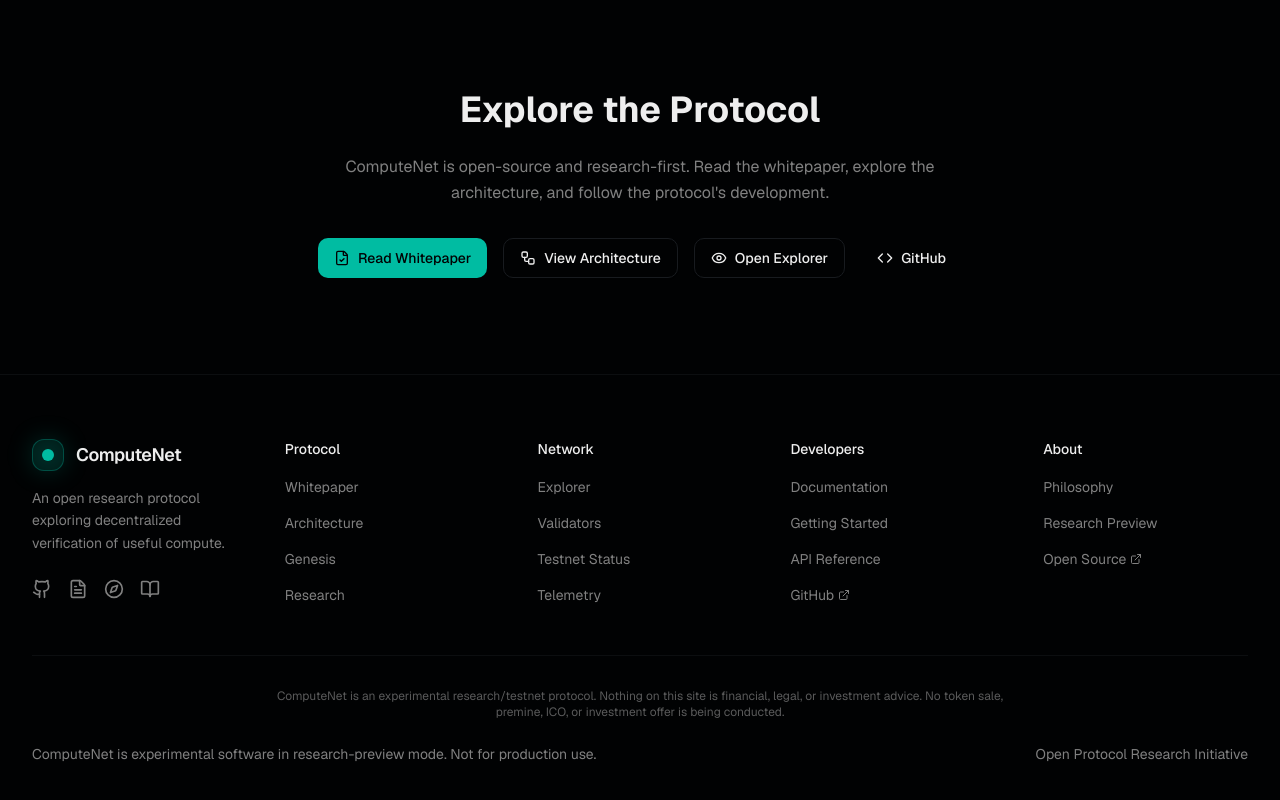
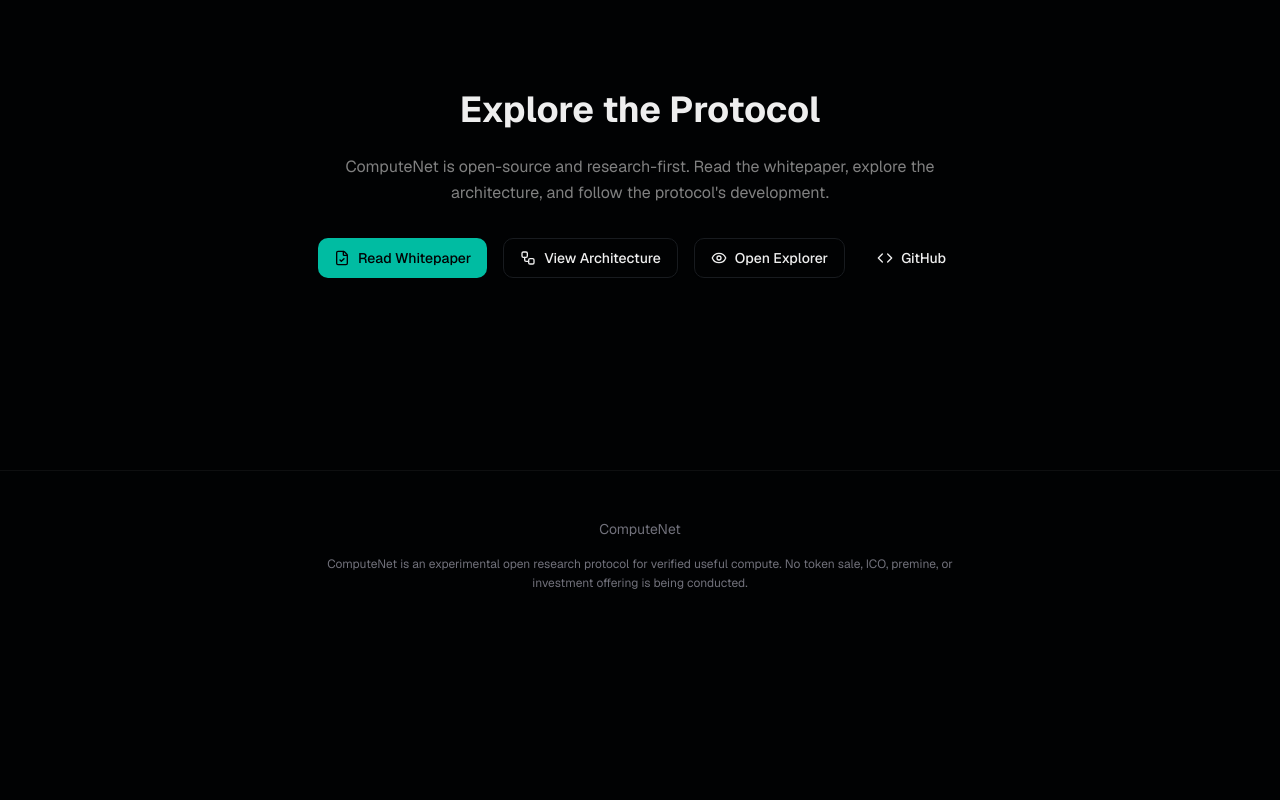
Before and after one commit to Ahoman01/computenet-site-v3, a Next.js app: page / in a window 1280 px wide. Shown: the part 6243-7043 px from the top of the page. After the commit the page ends 6885 px from the top, so only its background shows below. Built offline with nearby package versions, Linux system fonts and the light colour scheme.

Commit message:
Replace footer with simplified disclaimer

```diff
--- a/components/footer.tsx
+++ b/components/footer.tsx
@@ -1,175 +1,15 @@
-import Link from "next/link"
-import { Github, FileText, Compass, BookOpen, ExternalLink } from "lucide-react"
-
-const footerLinks = {
-  protocol: [
-    { label: "Whitepaper", href: "/whitepaper" },
-    { label: "Architecture", href: "/architecture" },
-    { label: "Genesis", href: "/genesis" },
-    { label: "Research", href: "/research" },
-  ],
-  network: [
-    { label: "Explorer", href: "/explorer" },
-    { label: "Validators", href: "/validators" },
-    { label: "Testnet Status", href: "/explorer" },
-    { label: "Telemetry", href: "/explorer" },
-  ],
-  developers: [
-    { label: "Documentation", href: "/docs" },
-    { label: "Getting Started", href: "/docs" },
-    { label: "API Reference", href: "/docs" },
-    { label: "GitHub", href: "https://github.com/Ahoman01/-computenet", external: true },
-  ],
-  about: [
-    { label: "Philosophy", href: "/about" },
-    { label: "Research Preview", href: "/about" },
-    { label: "Open Source", href: "https://github.com/Ahoman01/-computenet", external: true },
-  ],
-}
-
 export function Footer() {
   return (
-    <footer className="border-t border-border/50 bg-background">
-      <div className="max-w-7xl mx-auto px-4 sm:px-6 lg:px-8 py-16">
-        <div className="grid grid-cols-2 md:grid-cols-5 gap-8 lg:gap-12">
-          {/* Brand */}
-          <div className="col-span-2 md:col-span-1">
-            <Link href="/" className="flex items-center gap-3 mb-4">
-              <div className="relative w-8 h-8">
-                <div className="absolute inset-0 bg-primary/20 rounded-lg blur-md" />
-                <div className="relative w-8 h-8 rounded-lg bg-primary/10 border border-primary/30 flex items-center justify-center">
-                  <div className="w-3 h-3 rounded-sm bg-primary" />
-                </div>
-              </div>
-              <span className="font-semibold text-lg tracking-tight">ComputeNet</span>
-            </Link>
-            <p className="text-sm text-muted-foreground leading-relaxed max-w-xs">
-              An open research protocol exploring decentralized verification of useful compute.
-            </p>
-            <div className="flex items-center gap-4 mt-6">
-              <Link
-                href="https://github.com/Ahoman01/-computenet"
-                target="_blank"
-                rel="noopener noreferrer"
-                className="text-muted-foreground hover:text-foreground transition-colors"
-              >
-                <Github className="w-5 h-5" />
-                <span className="sr-only">GitHub</span>
-              </Link>
-              <Link
-                href="/whitepaper"
-                className="text-muted-foreground hover:text-foreground transition-colors"
-              >
-                <FileText className="w-5 h-5" />
-                <span className="sr-only">Whitepaper</span>
-              </Link>
-              <Link
-                href="/explorer"
-                className="text-muted-foreground hover:text-foreground transition-colors"
-              >
-                <Compass className="w-5 h-5" />
-                <span className="sr-only">Explorer</span>
-              </Link>
-              <Link
-                href="/docs"
-                className="text-muted-foreground hover:text-foreground transition-colors"
-              >
-                <BookOpen className="w-5 h-5" />
-                <span className="sr-only">Documentation</span>
-              </Link>
-            </div>
+    <footer className="border-t border-white/5 mt-24">
+      <div className="max-w-7xl mx-auto px-6 py-12">
+        <div className="flex flex-col items-center justify-center text-center">
+          <div className="text-sm text-zinc-500 mb-4">
+            ComputeNet
           </div>
 
-          {/* Protocol */}
-          <div>
-            <h3 className="font-medium text-sm mb-4">Protocol</h3>
-            <ul className="space-y-3">
-              {footerLinks.protocol.map((link) => (
-                <li key={link.href}>
-                  <Link
-                    href={link.href}
-                    className="text-sm text-muted-foreground hover:text-foreground transition-colors"
-                  >
-                    {link.label}
-                  </Link>
-                </li>
-              ))}
-            </ul>
-          </div>
-
-          {/* Network */}
-          <div>
-            <h3 className="font-medium text-sm mb-4">Network</h3>
-            <ul className="space-y-3">
-              {footerLinks.network.map((link) => (
-                <li key={link.label}>
-                  <Link
-                    href={link.href}
-                    className="text-sm text-muted-foreground hover:text-foreground transition-colors"
-                  >
-                    {link.label}
-                  </Link>
-                </li>
-              ))}
-            </ul>
-          </div>
-
-          {/* Developers */}
-          <div>
-            <h3 className="font-medium text-sm mb-4">Developers</h3>
-            <ul className="space-y-3">
-              {footerLinks.developers.map((link) => (
-                <li key={link.label}>
-                  <Link
-                    href={link.href}
-                    target={link.external ? "_blank" : undefined}
-                    rel={link.external ? "noopener noreferrer" : undefined}
-                    className="text-sm text-muted-foreground hover:text-foreground transition-colors inline-flex items-center gap-1"
-                  >
-                    {link.label}
-                    {link.external && <ExternalLink className="w-3 h-3" />}
-                  </Link>
-                </li>
-              ))}
-            </ul>
-          </div>
-
-          {/* About */}
-          <div>
-            <h3 className="font-medium text-sm mb-4">About</h3>
-            <ul className="space-y-3">
-              {footerLinks.about.map((link) => (
-                <li key={link.label}>
-                  <Link
-                    href={link.href}
-                    target={link.external ? "_blank" : undefined}
-                    rel={link.external ? "noopener noreferrer" : undefined}
-                    className="text-sm text-muted-foreground hover:text-foreground transition-colors inline-flex items-center gap-1"
-                  >
-                    {link.label}
-                    {link.external && <ExternalLink className="w-3 h-3" />}
-                  </Link>
-                </li>
-              ))}
-            </ul>
-          </div>
-        </div>
-
-        {/* Disclaimer */}
-        <div className="border-t border-border/50 mt-12 pt-8">
-          <p className="text-xs text-muted-foreground/70 text-center max-w-3xl mx-auto mb-6">
-            ComputeNet is an experimental research/testnet protocol. Nothing on this site is financial,
-            legal, or investment advice. No token sale, premine, ICO, or investment offer is being conducted.
-          </p>
-        </div>
-
-        {/* Bottom */}
-        <div className="flex flex-col md:flex-row items-center justify-between gap-4">
-          <p className="text-sm text-muted-foreground">
-            ComputeNet is experimental software in research-preview mode. Not for production use.
-          </p>
-          <p className="text-sm text-muted-foreground">
-            Open Protocol Research Initiative
+          <p className="text-xs text-zinc-500 max-w-2xl leading-relaxed">
+            ComputeNet is an experimental open research protocol for verified useful compute.
+            No token sale, ICO, premine, or investment offering is being conducted.
           </p>
         </div>
       </div>
```
Also changed, not shown: 1 other file (tests, documents, lock files or other folders).
